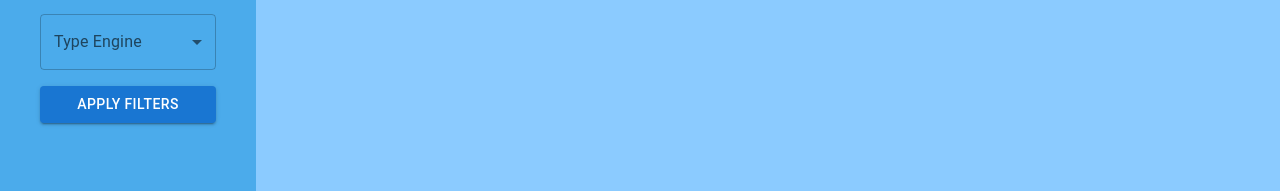
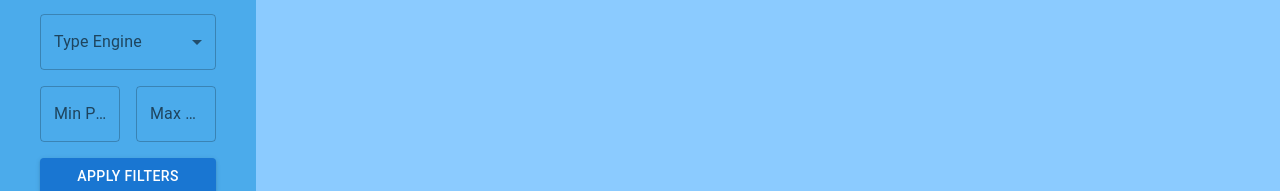
Before and after one commit to koliasinitsa/diplom, a React (Vite) app in the folder client/: page / in a window 1280 px wide. Shown: the part 317-508 px from the top of the page. Built offline with nearby package versions, Linux system fonts and the light colour scheme; no server answers.

Commit message:
add filter ny price

```diff
--- a/client/src/components/Home/CarFilterComponent.tsx
+++ b/client/src/components/Home/CarFilterComponent.tsx
@@ -1,19 +1,45 @@
 import React, { useState } from 'react';
-import { FormControl, InputLabel, Select, MenuItem, Button, Grid } from '@mui/material';
+import { FormControl, InputLabel, Select, MenuItem, Button, Grid, TextField, } from '@mui/material';
 
 interface CarFilterComponentProps {
-  onFiltersChange: (filters: { brand: string; bodyType: string; transmission: string, typeEngine: string }) => void;
+  onFiltersChange: (
+    filters: {
+      brand: string;
+      bodyType: string;
+      transmission: string;
+      typeEngine: string;
+      minPrice: number;
+      maxPrice: number;
+    }
+  ) => void;
 }
+
+
 
 const CarFilterComponent: React.FC<CarFilterComponentProps> = ({ onFiltersChange }) => {
   const [brand, setBrand] = useState('');
   const [transmission, setTransmission] = useState('');
   const [bodyType, setBodyType] = useState('');
   const [typeEngine, setTypeEngine] = useState('');
+  const [minPrice, setMinPrice] = useState<number | string>('');
+  const [maxPrice, setMaxPrice] = useState<number | string>('');
 
   const handleFormSubmit = (e: React.FormEvent<HTMLFormElement>) => {
     e.preventDefault();
-    onFiltersChange({ brand, transmission, bodyType, typeEngine });
+    onFiltersChange({
+      brand,
+      transmission,
+      bodyType,
+      typeEngine,
+      minPrice: Number(minPrice),
+      maxPrice: Number(maxPrice),
+    });
+  };
+
+  const handlePriceChange = (event: Event, newValue: number | number[]) => {
+    const [min, max] = newValue as number[];
+    setMinPrice(min.toString());
+    setMaxPrice(max.toString());
   };
 
   return (
@@ -117,6 +143,40 @@ const CarFilterComponent: React.FC<CarFilterComponentProps> = ({ onFiltersChange
             </Select>
           </FormControl>
         </Grid>
+        {/* <Typography variant="h6" gutterBottom>
+            Cost per day
+          </Typography> */}
+
+        <Grid item xs={6}>
+          <TextField
+            fullWidth
+            label="Min Price"
+            type="number"
+            value={minPrice}
+            onChange={(e) => setMinPrice(e.target.value)}
+          />
+        </Grid>
+
+        <Grid item xs={6}>
+          <TextField
+            fullWidth
+            label="Max Price"
+            type="number"
+            value={maxPrice}
+            onChange={(e) => setMaxPrice(e.target.value)}
+          />
+        </Grid>
+
+        {/* <Grid item xs={12}>
+            <Slider
+              value={priceRange}
+              onChange={handlePriceChange}
+              valueLabelDisplay="auto"
+              min={0}
+              max={5000}
+            />
+          </Grid> */}
+
 
         <Grid item xs={12}>
           <Button variant="contained" color="primary" fullWidth type="submit">
--- a/client/src/components/Home/HomePage.tsx
+++ b/client/src/components/Home/HomePage.tsx
@@ -10,8 +10,14 @@ const HomePage: React.FC = () => {
 
   const handleFiltersChange = (
     newFilters:
-      { brand: string; bodyType: string; transmission: string, typeEngine: string }
-  ) => {
+      {
+        brand: string;
+        bodyType: string;
+        transmission: string,
+        typeEngine: string,
+        minPrice: number;
+        maxPrice: number;
+      }) => {
     setFilters(newFilters);
   };
 
--- a/client/src/components/Item/ItemTable.tsx
+++ b/client/src/components/Item/ItemTable.tsx
@@ -11,6 +11,8 @@ interface ItemTableProps {
         bodyType: string;
         transmission: string;
         typeEngine: string;
+        minPrice: number;
+        maxPrice: number;
     };
 }
 
@@ -29,7 +31,7 @@ const ItemTable: React.FC<ItemTableProps> = ({ filters }) => {
     }, [currentPage, isFiltered]);
 
     useEffect(() => {
-        if (filters.brand || filters.bodyType || filters.transmission || filters.typeEngine) {
+        if (filters.brand || filters.bodyType || filters.transmission || filters.typeEngine || filters.minPrice || filters.maxPrice) {
             setIsFiltered(true);
             fetchFilteredCars(filters);
         } else {
@@ -56,7 +58,15 @@ const ItemTable: React.FC<ItemTableProps> = ({ filters }) => {
             });
     };
 
-    const fetchFilteredCars = (filters: { brand: string; bodyType: string; transmission: string, typeEngine: string }) => {
+    const fetchFilteredCars = (
+        filters: {
+            brand: string;
+            bodyType: string;
+            transmission: string,
+            typeEngine: string,
+            minPrice: number;
+            maxPrice: number;
+        }) => {
         setLoading(true);
         console.log(filters)
         axios.get(`http://localhost:3000/ItemRoutes/cars`, {
@@ -65,6 +75,8 @@ const ItemTable: React.FC<ItemTableProps> = ({ filters }) => {
                 bodyType: filters.bodyType,
                 transmission: filters.transmission,
                 typeEngine: filters.typeEngine,
+                minPrice: filters.minPrice,
+                maxPrice: filters.maxPrice
             }
         })
             .then(response => {
```
Also changed, not shown: 2 other files (tests, documents, lock files or other folders). Lines whose indentation alone changed are shown as unchanged.
